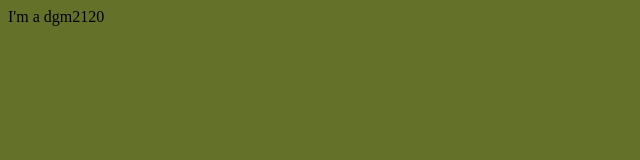
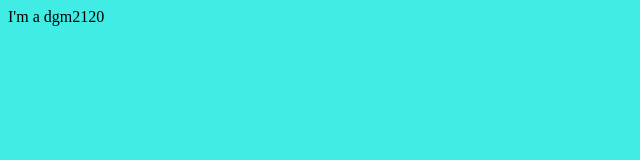
Before and after one commit to cedwards776/DGM2120-Actual, a plain HTML site: page index.html in a window 1280 px wide. Shown: the whole page, without its empty margins (0-640 px from the left). Drawn offline with Linux system fonts and the light colour scheme.

Commit message:
1 file modified

```diff
--- a/styles.css
+++ b/styles.css
@@ -1,3 +1,3 @@
 body {
-  background-color: #647129;
+  background-color: #41ece4;
 }
```
